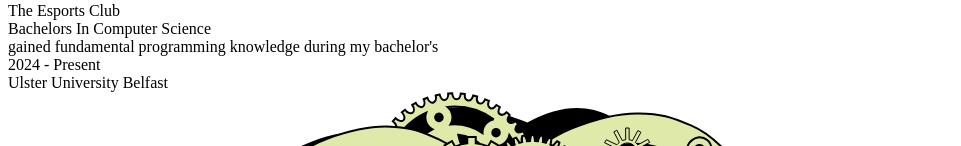
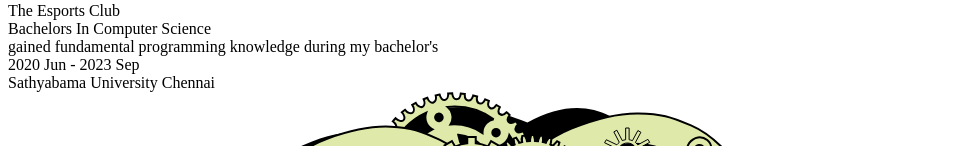
Before and after one commit to kevinfranklin03/Portfolio, a Next.js app: page /about in a window 1280 px wide. Shown: the part 977-1123 px from the top of the page, without its empty margins (0-961 px from the left). Built offline with nearby package versions, Linux system fonts and the light colour scheme.

Commit message:
using vercel

```diff
--- a/src/app/about/page.jsx
+++ b/src/app/about/page.jsx
@@ -239,9 +239,9 @@ const About = () => {
                   gained fundamental programming knowledge during my bachelor's
                   </div>
                   {/* date */}
-                  <div className="p-3 text-sm font-semibold text-red-400">2024 - Present</div>
+                  <div className="p-3 text-sm font-semibold text-red-400">2020 Jun - 2023 Sep</div>
                   {/* Place */}
-                  <div className="text-logoYellow p-1 rounded  text-sm w-fit font-semibold">Ulster University Belfast</div>
+                  <div className="text-logoYellow p-1 rounded  text-sm w-fit font-semibold">Sathyabama University Chennai</div>
                 </div>
                 {/* Center */}
                 <div className="w-1/6">
--- a/src/app/contact/page.jsx
+++ b/src/app/contact/page.jsx
@@ -90,7 +90,7 @@ const Contact= () => {
           )}
           {error && (
             <span className="text-red-600 font-semibold">
-              won't work, since hosting for free :(
+              Something happened, email - kevin03franklin@gmail.com
             </span>
           )}
         </form>
```
